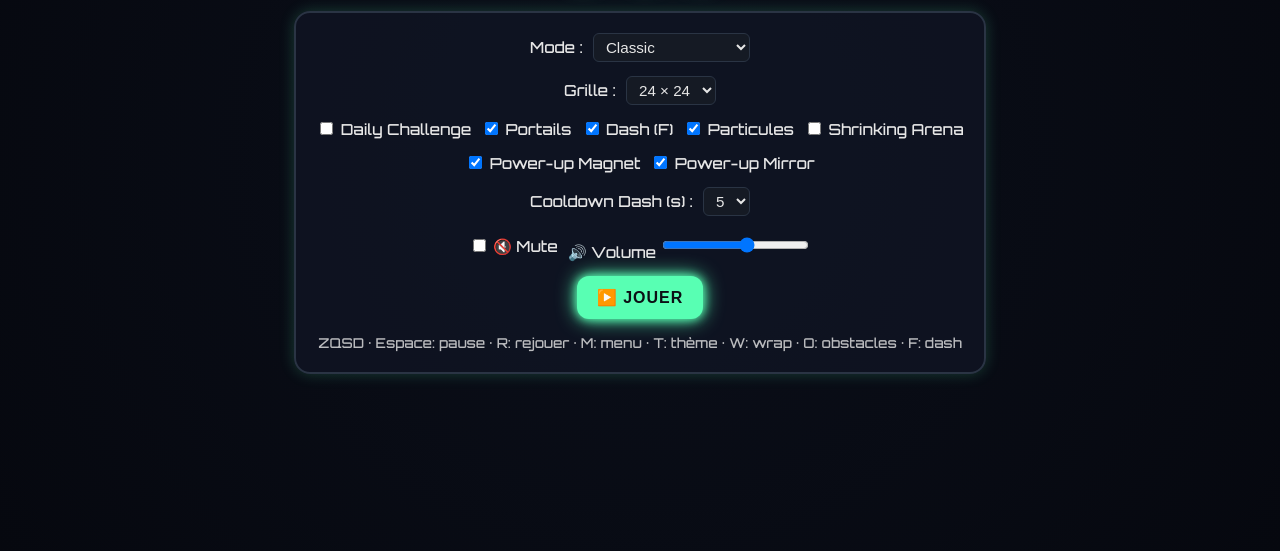
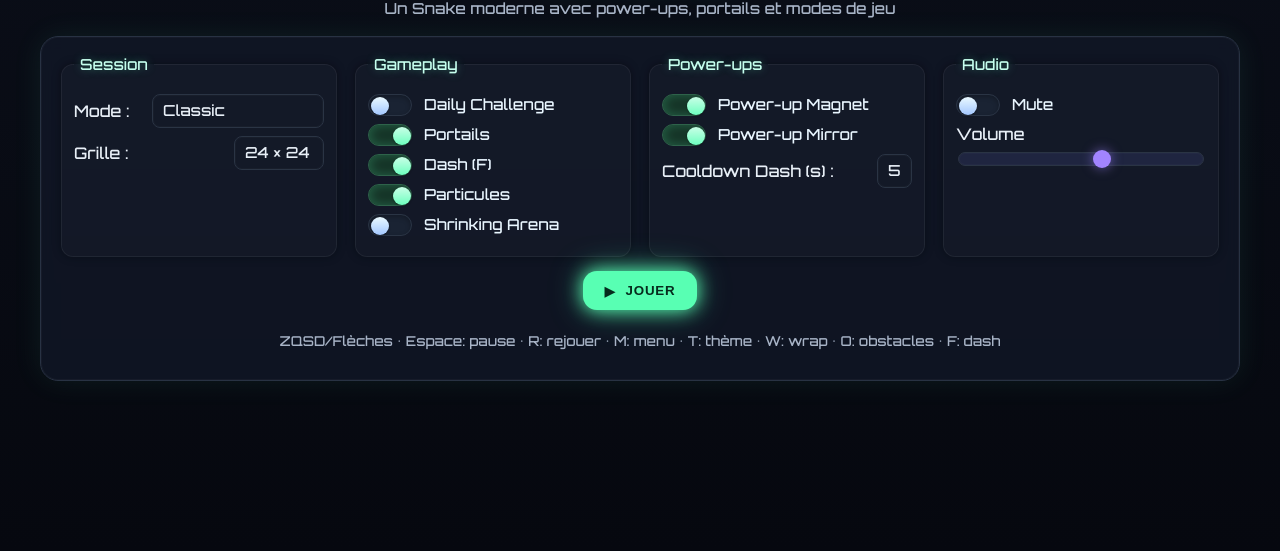
Before and after one commit to Xoriax/snake, a website built with Vite: page index.html in a window 1280 px wide. Shown: the part 249-800 px from the top of the page. Built offline with nearby package versions, Linux system fonts and the light colour scheme.

Commit message:
ui(home): nouveau design néon (menu en cartes, switches, CTA)

```diff
--- a/index.html
+++ b/index.html
@@ -11,76 +11,115 @@
   </head>
   <body>
     <div class="wrap">
-      <h1>Snake</h1>
+      <!-- ======= HERO ======= -->
+      <header class="hero">
+        <h1 class="logo">Snake</h1>
+        <p class="tagline">
+          Un Snake moderne avec power-ups, portails et modes de jeu
+        </p>
+      </header>
 
-      <!-- ACCUEIL (menu) -->
+      <!-- ======= ACCUEIL ======= -->
       <section id="home" class="home">
-        <div id="menu" class="menu">
-          <div class="row">
-            <label for="mode">Mode :</label>
+        <form id="menu" class="menu-card" onsubmit="return false;">
+          <div class="menu-grid">
+            <!-- Colonne 1 -->
+            <fieldset class="panel">
+              <legend>Session</legend>
+
+              <label class="row row-inline">
+                <span>Mode :</span>
                 <select id="mode">
                   <option value="classic">Classic</option>
                   <option value="time">Time Attack (60s)</option>
                   <option value="zen">Zen Wrap</option>
                   <option value="hardcore">Hardcore</option>
                 </select>
-          </div>
+              </label>
 
-          <div class="row">
-            <label for="grid">Grille :</label>
+              <label class="row row-inline">
+                <span>Grille :</span>
                 <select id="grid">
                   <option value="16">16 × 16</option>
                   <option value="20">20 × 20</option>
                   <option value="24" selected>24 × 24</option>
                 </select>
-          </div>
+              </label>
+            </fieldset>
 
-          <div class="row">
-            <label class="chk"
-              ><input type="checkbox" id="daily-seed" /> Daily Challenge</label
-            >
-            <label class="chk"
-              ><input type="checkbox" id="portals" checked /> Portails</label
-            >
-            <label class="chk"
-              ><input type="checkbox" id="dash" checked /> Dash (F)</label
-            >
-            <label class="chk"
-              ><input type="checkbox" id="particles" checked />
-              Particules</label
-            >
-            <label class="chk"
-              ><input type="checkbox" id="shrink" /> Shrinking Arena</label
-            >
-          </div>
+            <!-- Colonne 2 -->
+            <fieldset class="panel">
+              <legend>Gameplay</legend>
 
-          <div class="row">
-            <label class="chk"
-              ><input type="checkbox" id="magnet" checked /> Power-up
-              Magnet</label
-            >
-            <label class="chk"
-              ><input type="checkbox" id="mirror" checked /> Power-up
-              Mirror</label
-            >
-          </div>
+              <label class="switch">
+                <input type="checkbox" id="daily-seed" />
+                <span class="slider"></span>
+                <span class="label">Daily Challenge</span>
+              </label>
 
-          <div class="row">
-            <label for="dash-cd">Cooldown Dash (s) :</label>
+              <label class="switch">
+                <input type="checkbox" id="portals" checked />
+                <span class="slider"></span>
+                <span class="label">Portails</span>
+              </label>
+
+              <label class="switch">
+                <input type="checkbox" id="dash" checked />
+                <span class="slider"></span>
+                <span class="label">Dash (F)</span>
+              </label>
+
+              <label class="switch">
+                <input type="checkbox" id="particles" checked />
+                <span class="slider"></span>
+                <span class="label">Particules</span>
+              </label>
+
+              <label class="switch">
+                <input type="checkbox" id="shrink" />
+                <span class="slider"></span>
+                <span class="label">Shrinking Arena</span>
+              </label>
+            </fieldset>
+
+            <!-- Colonne 3 -->
+            <fieldset class="panel">
+              <legend>Power-ups</legend>
+
+              <label class="switch">
+                <input type="checkbox" id="magnet" checked />
+                <span class="slider"></span>
+                <span class="label">Power-up Magnet</span>
+              </label>
+
+              <label class="switch">
+                <input type="checkbox" id="mirror" checked />
+                <span class="slider"></span>
+                <span class="label">Power-up Mirror</span>
+              </label>
+
+              <label class="row row-inline">
+                <span>Cooldown Dash (s)&nbsp;:</span>
                 <select id="dash-cd">
                   <option value="3">3</option>
                   <option value="5" selected>5</option>
                   <option value="8">8</option>
                 </select>
-          </div>
+              </label>
+            </fieldset>
 
-          <!-- Audio controls -->
-          <div class="row audio">
-            <label class="chk"
-              ><input type="checkbox" id="mute" /> 🔇 Mute</label
-            >
-            <label
-              >🔊 Volume
+            <!-- Colonne 4 -->
+            <fieldset class="panel">
+              <legend>Audio</legend>
+
+              <label class="switch">
+                <input type="checkbox" id="mute" />
+                <span class="slider"></span>
+                <span class="label">Mute</span>
+              </label>
+
+              <label class="range">
+                <span>Volume</span>
                 <input
                   type="range"
                   id="volume"
@@ -90,20 +129,24 @@
                   value="0.6"
                 />
               </label>
+            </fieldset>
           </div>
 
-          <button id="play-btn">▶️ Jouer</button>
-
-          <div class="tips">
-            ZQSD · Espace: pause · R: rejouer · M: menu · T: thème · W: wrap ·
-            O: obstacles · F: dash
+          <div class="cta">
+            <button id="play-btn" class="btn-play">
+              <span class="icon">▶</span> JOUER
+            </button>
+            <p class="tips">
+              ZQSD/Flèches • Espace: pause • R: rejouer • M: menu • T: thème •
+              W: wrap • O: obstacles • F: dash
+            </p>
           </div>
-        </div>
+        </form>
       </section>
 
-      <!-- SHELL JEU : 3 colonnes -->
+      <!-- ======= SHELL DU JEU (3 colonnes) ======= -->
       <section id="game-shell" class="game-shell" style="display: none">
-        <!-- Colonne gauche : infos de la partie + commandes -->
+        <!-- Gauche -->
         <aside class="side left">
           <div class="panel">
             <h3>Partie</h3>
@@ -120,17 +163,16 @@
               <li>Espace : pause</li>
               <li>R : rejouer</li>
               <li>M : retour accueil</li>
-              <li>T : changer thème</li>
+              <li>T : thème</li>
               <li>W : wrap ON/OFF</li>
               <li>O : obstacles ON/OFF</li>
               <li>F : dash</li>
             </ul>
-            <!-- on garde .help pour compat UI -->
             <p class="help" style="display: none"></p>
           </div>
         </aside>
 
-        <!-- Centre : plateau + postgame -->
+        <!-- Centre -->
         <main class="board">
           <canvas
             id="game"
@@ -138,14 +180,13 @@
             height="512"
             aria-label="Jeu Snake"
           ></canvas>
-
           <div id="postgame" class="postgame" style="display: none">
             <button id="replay-btn">↻ Rejouer</button>
             <button id="home-btn">🏠 Accueil</button>
           </div>
         </main>
 
-        <!-- Colonne droite : HUD live -->
+        <!-- Droite -->
         <aside class="side right">
           <div class="panel hud" style="display: flex">
             <div>Score : <span id="score">0</span></div>
--- a/src/styles/style.css
+++ b/src/styles/style.css
@@ -1,22 +1,33 @@
 @import url('https://fonts.googleapis.com/css2?family=Orbitron:wght@500;700&display=swap');
 
 :root {
-  --panel-bg: rgba(15, 20, 35, 0.8);
-  --panel-br: #2a3444;
+  --bg: #06080f;
+  --bg2: #0b0f1a;
+  --glass: rgba(18, 24, 40, 0.75);
+  --stroke: #283243;
   --glow: #58ffb3;
-  --text: #e6e6e6;
+  --glow-2: #7dffc7;
+  --text: #e8eff7;
+  --muted: #a8b4c7;
+  --accent: #a284ff;
 }
 
 * {
   box-sizing: border-box;
 }
 
+html,
+body {
+  height: 100%;
+}
+
 body {
   margin: 0;
   font-family: 'Orbitron', ui-sans-serif, system-ui, Arial, sans-serif;
-  background: radial-gradient(circle at 50% 50%, #0b0f1a, #06080f);
-  height: 100vh;
   color: var(--text);
+  background:
+    radial-gradient(1000px 500px at 50% -10%, #0f1830 0%, transparent 60%),
+    linear-gradient(180deg, var(--bg2), var(--bg));
   display: flex;
   align-items: center;
   justify-content: center;
@@ -24,88 +35,218 @@ body {
 }
 
 .wrap {
-  width: min(1200px, 95vw);
+  width: min(1200px, 96vw);
   margin-inline: auto;
 }
 
-h1 {
-  font-size: 2.6rem;
+/* ======= HERO ======= */
+.hero {
   text-align: center;
-  margin: 12px 0 18px;
-  color: var(--glow);
-  text-shadow: 0 0 10px var(--glow), 0 0 20px var(--glow);
+  margin: 8px 0 18px;
 }
 
-/* ========= ACCUEIL ========= */
+.logo {
+  font-size: clamp(2.2rem, 4.2vw, 3.2rem);
+  margin: 0;
+  color: var(--glow);
+  letter-spacing: 1px;
+  text-shadow: 0 0 10px var(--glow), 0 0 30px rgba(88, 255, 179, .35);
+}
+
+.tagline {
+  margin: 6px 0 0;
+  font-size: .95rem;
+  color: var(--muted);
+}
+
+/* ======= ACCUEIL ======= */
 .home {
   display: grid;
   place-items: center;
 }
 
-.menu {
-  display: flex;
-  flex-direction: column;
-  gap: 14px;
-  background: var(--panel-bg);
-  border: 2px solid var(--panel-br);
-  border-radius: 16px;
-  padding: 20px;
-  box-shadow: 0 0 15px rgba(88, 255, 179, 0.2);
-  align-items: center;
+.menu-card {
+  width: 100%;
+  background: var(--glass);
+  border: 1.5px solid var(--stroke);
+  border-radius: 18px;
+  padding: 18px;
+  box-shadow:
+    0 0 30px rgba(88, 255, 179, .08),
+    inset 0 0 0 1px rgba(255, 255, 255, .03);
+  backdrop-filter: blur(8px);
 }
 
-.row {
-  display: flex;
-  justify-content: center;
-  gap: 10px;
-  align-items: center;
-  flex-wrap: wrap;
+.menu-grid {
+  display: grid;
+  grid-template-columns: repeat(4, minmax(220px, 1fr));
+  gap: 14px;
 }
 
-label,
-select,
-.chk {
-  font-size: 0.95rem;
+.panel {
+  background: rgba(255, 255, 255, 0.02);
+  border: 1px solid rgba(255, 255, 255, 0.06);
+  border-radius: 12px;
+  padding: 12px;
+  box-shadow: 0 0 8px rgba(0, 0, 0, .35);
+}
+
+.panel legend {
+  padding: 0 6px;
+  font-size: .95rem;
+  color: #c6ffee;
+  text-shadow: 0 0 8px rgba(88, 255, 179, .35);
+}
+
+.panel .row {
+  margin: 8px 0;
+}
+
+.row-inline {
+  display: flex;
+  align-items: center;
+  justify-content: space-between;
+  gap: 10px;
 }
 
 select,
-input[type="checkbox"],
 input[type="range"] {
-  background: #151a24;
-  color: #e6e6e6;
-  border: 1px solid var(--panel-br);
-  border-radius: 6px;
-  padding: 4px 8px;
+  appearance: none;
+  background: #131927;
+  color: var(--text);
+  border: 1px solid #2a3444;
+  border-radius: 8px;
+  padding: 6px 10px;
+  font-family: inherit;
+  font-size: .95rem;
+  outline: none;
+  box-shadow: inset 0 0 0 1px rgba(255, 255, 255, .02);
 }
 
-#play-btn {
+select:focus {
+  box-shadow: 0 0 0 2px rgba(88, 255, 179, .3);
+  border-color: var(--glow);
+}
+
+/* Switch */
+.switch {
+  position: relative;
+  display: flex;
+  align-items: center;
+  gap: 12px;
+  margin: 8px 0;
+}
+
+.switch input {
+  position: absolute;
+  opacity: 0;
+}
+
+.switch .slider {
+  width: 44px;
+  height: 22px;
+  border-radius: 999px;
+  background: #1a2333;
+  border: 1px solid #2a3444;
+  position: relative;
+  transition: background .15s ease, border-color .15s ease;
+  box-shadow: inset 0 2px 5px rgba(0, 0, 0, .25);
+}
+
+.switch .slider::after {
+  content: "";
+  position: absolute;
+  top: 2px;
+  left: 2px;
+  width: 18px;
+  height: 18px;
+  border-radius: 50%;
+  background: linear-gradient(#eaf9ff, #a3c7ff);
+  box-shadow: 0 1px 2px rgba(0, 0, 0, .35);
+  transition: transform .18s cubic-bezier(.2, .7, .2, 1.1);
+}
+
+.switch input:checked+.slider {
+  background: #153226;
+  border-color: #2e624a;
+  box-shadow: 0 0 12px rgba(88, 255, 179, .25) inset;
+}
+
+.switch input:checked+.slider::after {
+  transform: translateX(22px);
+  background: linear-gradient(#c9ffe7, #6effbf);
+}
+
+.switch .label {
+  font-size: .95rem;
+  color: #e9f6ff;
+}
+
+/* Range */
+.range {
+  display: grid;
+  grid-template-columns: 1fr;
+  gap: 6px;
+  margin-top: 8px;
+}
+
+.range input[type="range"] {
+  height: 8px;
+  border-radius: 999px;
+  background: #1f2540;
+  border: 1px solid #2a3444;
+}
+
+.range input[type="range"]::-webkit-slider-thumb {
+  appearance: none;
+  width: 18px;
+  height: 18px;
+  border-radius: 50%;
+  background: #a284ff;
+  box-shadow: 0 0 12px rgba(162, 132, 255, .6);
+}
+
+/* CTA */
+.cta {
+  display: grid;
+  place-items: center;
+  gap: 8px;
+  margin-top: 14px;
+}
+
+.btn-play {
+  display: inline-flex;
+  align-items: center;
+  gap: 10px;
   background: var(--glow);
+  color: #062b1d;
   border: none;
-  padding: 12px 20px;
-  border-radius: 12px;
-  font-weight: 700;
-  font-size: 1rem;
+  border-radius: 14px;
+  padding: 12px 22px;
+  font-weight: 800;
+  letter-spacing: .8px;
+  box-shadow: 0 0 18px var(--glow), 0 0 34px rgba(88, 255, 179, .4);
   cursor: pointer;
-  color: #0b0f14;
-  text-transform: uppercase;
-  letter-spacing: 1px;
-  box-shadow: 0 0 10px var(--glow), 0 0 20px var(--glow);
   transition: transform .15s ease, box-shadow .15s ease, background .15s ease;
 }
 
-#play-btn:hover {
-  background: #7dffc7;
-  transform: scale(1.05);
-  box-shadow: 0 0 15px #7dffc7, 0 0 30px #7dffc7;
+.btn-play:hover {
+  background: var(--glow-2);
+  transform: translateY(-1px) scale(1.02);
+}
+
+.btn-play .icon {
+  font-weight: 900;
+  translate: 0 1px;
 }
 
 .tips {
-  opacity: .8;
   font-size: .85rem;
+  color: var(--muted);
   text-align: center;
 }
 
-/* ========= GAME SHELL 3 colonnes ========= */
+/* ======= GAME SHELL ======= */
 .game-shell {
   display: grid;
   grid-template-columns: 240px auto 240px;
@@ -113,7 +254,24 @@ input[type="range"] {
   align-items: start;
 }
 
+.side {
+  display: flex;
+  flex-direction: column;
+  gap: 12px;
+}
+
+.commands ul {
+  list-style: none;
+  margin: 0;
+  padding: 0;
+  display: grid;
+  gap: 6px;
+  font-size: .92rem;
+  color: #dde7f5;
+}
+
 .board {
+  position: relative;
   display: flex;
   flex-direction: column;
   align-items: center;
@@ -123,42 +281,10 @@ input[type="range"] {
 #game {
   border: 3px solid var(--glow);
   border-radius: 12px;
-  box-shadow: 0 0 15px var(--glow), 0 0 30px rgba(88, 255, 179, 0.5);
+  box-shadow: 0 0 15px var(--glow), 0 0 30px rgba(88, 255, 179, .5);
   display: block;
 }
 
-.side {
-  display: flex;
-  flex-direction: column;
-  gap: 12px;
-}
-
-.panel {
-  background: var(--panel-bg);
-  border: 1px solid var(--panel-br);
-  border-radius: 12px;
-  padding: 12px;
-  box-shadow: 0 0 10px rgba(0, 0, 0, .45);
-}
-
-.panel h3 {
-  margin: 0 0 8px;
-  font-size: 1.05rem;
-  color: #c6ffee;
-  letter-spacing: .5px;
-}
-
-.commands ul {
-  list-style: none;
-  padding: 0;
-  margin: 0;
-  display: grid;
-  gap: 6px;
-  font-size: .92rem;
-  opacity: .9;
-}
-
-/* HUD live à droite */
 .hud {
   display: grid !important;
   grid-template-columns: 1fr;
@@ -182,26 +308,31 @@ input[type="range"] {
   padding: 4px 8px;
   border-radius: 8px;
   font-size: .85rem;
-  border: 1px solid rgba(255, 255, 255, 0.18);
+  border: 1px solid rgba(255, 255, 255, .18);
 }
 
-/* Postgame buttons */
+/* Postgame overlay centré */
 .postgame {
   display: none;
+  position: absolute;
+  inset: 0;
+  align-items: center;
+  justify-content: center;
   gap: 12px;
-  justify-content: center;
+  pointer-events: none;
 }
 
 .postgame button {
+  pointer-events: auto;
   background: #ff5b6e;
+  color: #fff;
   border: none;
   padding: 10px 18px;
   border-radius: 10px;
   font-weight: 700;
   font-size: .95rem;
+  box-shadow: 0 0 10px #ff5b6e, 0 0 20px rgba(255, 91, 110, .6);
   cursor: pointer;
-  color: #fff;
-  box-shadow: 0 0 10px #ff5b6e, 0 0 20px rgba(255, 91, 110, .6);
   transition: transform .15s ease, background .15s ease;
 }
 
@@ -217,11 +348,21 @@ input[type="range"] {
 }
 
 #replay-btn:hover {
-  background: #7dffc7;
+  background: var(--glow-2);
 }
 
-/* ========= Responsive ========= */
-@media (max-width: 980px) {
+/* ======= Responsive ======= */
+@media (max-width: 1100px) {
+  .menu-grid {
+    grid-template-columns: repeat(2, minmax(220px, 1fr));
+  }
+}
+
+@media (max-width: 780px) {
+  .menu-grid {
+    grid-template-columns: 1fr;
+  }
+
   .game-shell {
     grid-template-columns: 1fr;
   }
@@ -230,50 +371,11 @@ input[type="range"] {
     order: 2;
   }
 
+  .board {
+    order: 1;
+  }
+
   .side.right {
     order: 3;
   }
-
-  .board {
-    order: 1;
-  }
 }
-
-.board{
-  position: relative;            /* <-- clé pour overlay de boutons */
-  display: flex;
-  flex-direction: column;
-  align-items: center;
-  gap: 12px;
-}
-
-.postgame{
-  /* on affiche/masque depuis le JS (showPostGame) */
-  display: none;
-  position: absolute;            /* <-- superposé au canvas */
-  inset: 0;                      /* couvre tout le plateau */
-  align-items: center;
-  justify-content: center;
-  gap: 12px;
-  pointer-events: none;          /* pour laisser passer les clics si masqué */
-}
-
-.postgame button{
-  pointer-events: auto;          /* clics actifs sur les boutons */
-  background: #ff5b6e;
-  border: none;
-  padding: 10px 18px;
-  border-radius: 10px;
-  font-weight: 700;
-  font-size: .95rem;
-  cursor: pointer;
-  color:#fff;
-  box-shadow: 0 0 10px #ff5b6e, 0 0 20px rgba(255,91,110,.6);
-  transition: transform .15s ease, background .15s ease;
-}
-
-#replay-btn{
-  background: var(--glow);
-  color:#0b0f14;
-  box-shadow: 0 0 10px var(--glow), 0 0 20px rgba(88,255,179,.6);
-}
```
Lines whose indentation alone changed are shown as unchanged.
